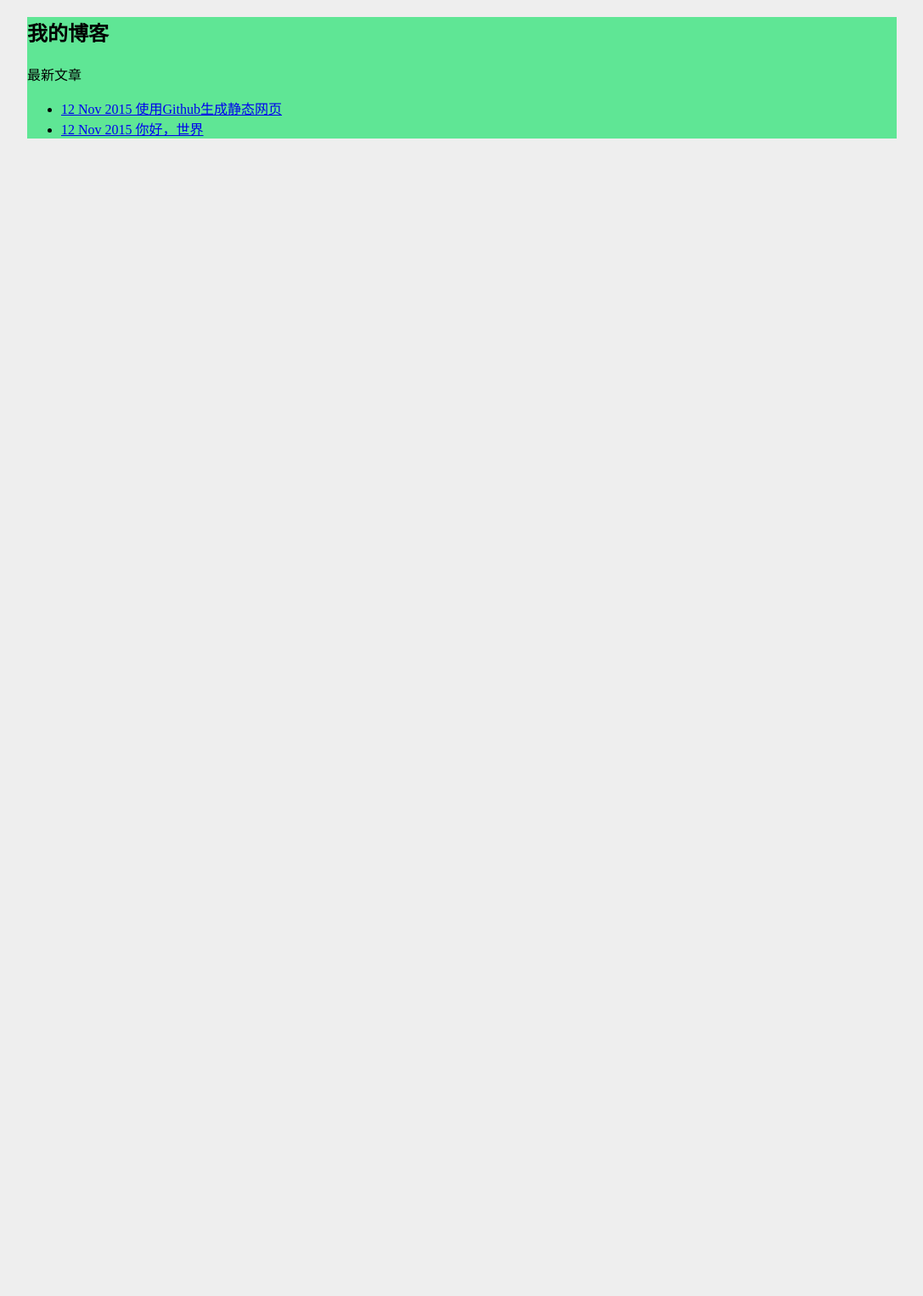
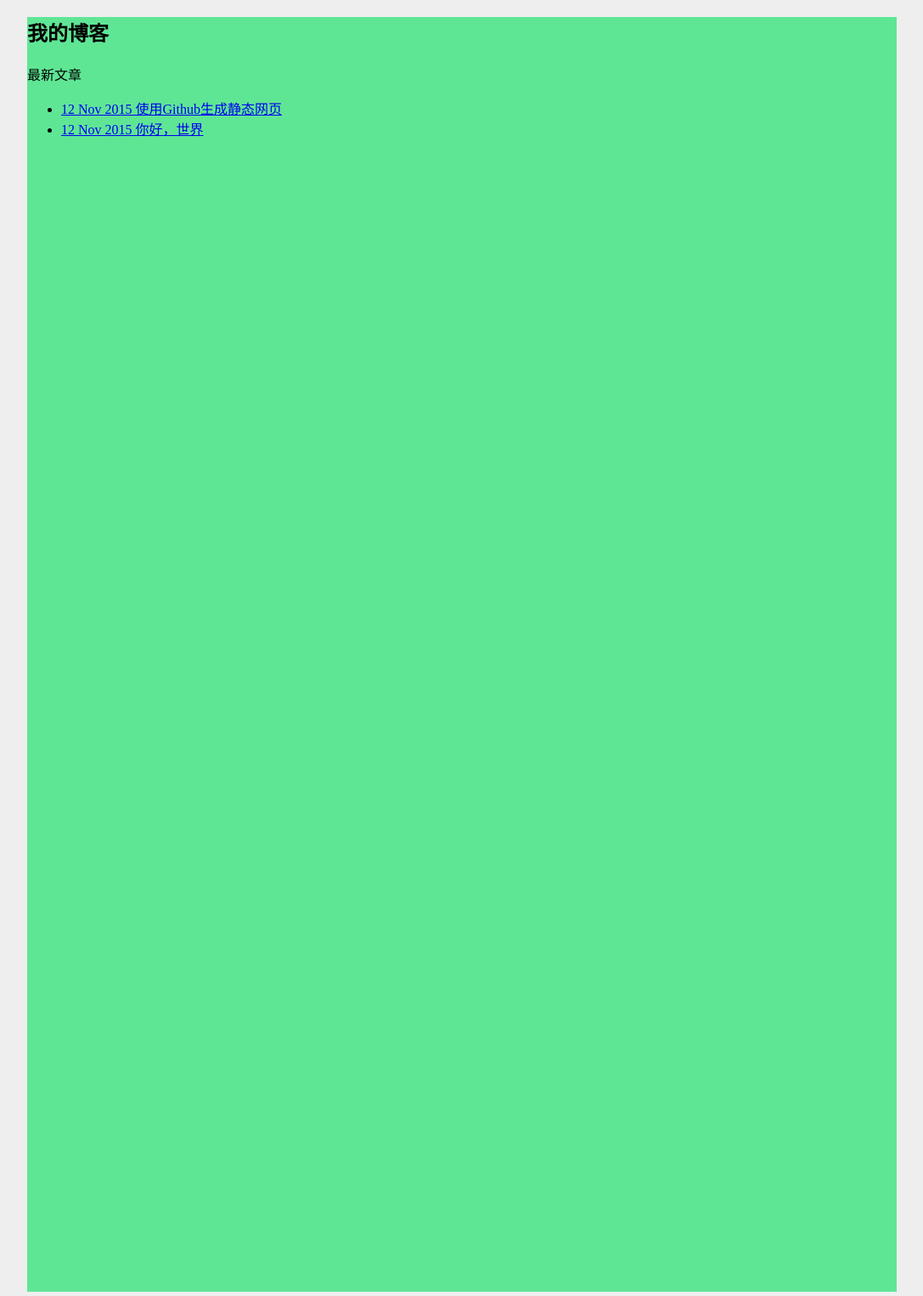
Before and after one commit to suqingdong/jekyll_demo, a Jekyll site: the page built from index.html, in a window 1280 px wide. Shown: the whole page at 85% size, without its empty margins (96-1183 px from the left). Built offline with Jekyll 4.4.1, drawn with Linux system fonts in a browser that asks for light colours; before the commit the page ends 900 px from its top, so only the background shows below that.

Commit message:
Update default.html

```diff
--- a/_layouts/default.html
+++ b/_layouts/default.html
@@ -13,7 +13,7 @@
 		.content{
 			background: #5FE695;
 			width: 80%;
-			height: 100%;
+			height: 1500px;
 			margin: 5px auto;
 		}
 	</style>
```
